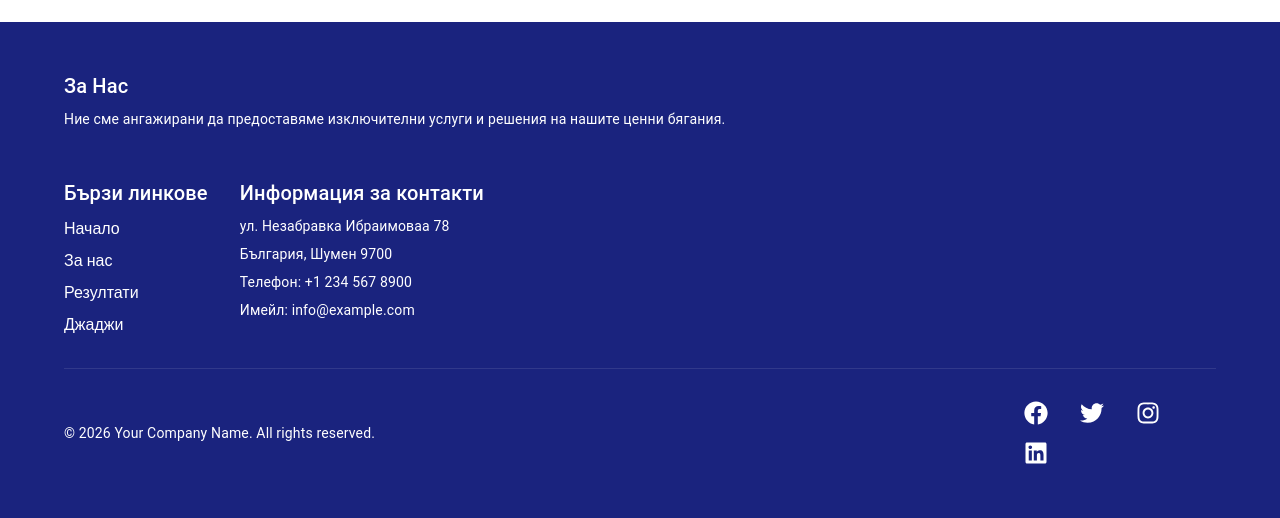
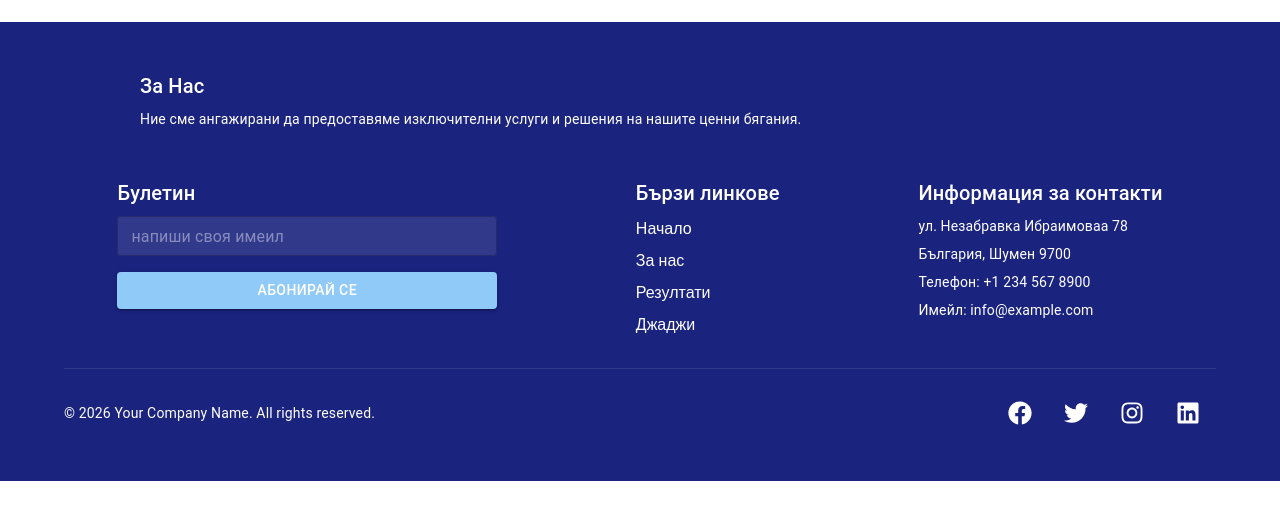
Before and after one commit to RadostinStAtanasov/ShumenEarlyRunners, a React (Vite) app in the folder frontend/: page / in a window 1280 px wide. Shown: the part 1221-1739 px from the top of the page. After the commit the page ends 1702 px from the top, so only its background shows below. Built offline with nearby package versions, Linux system fonts and the light colour scheme.

Commit message:
madara trail page repear and footer

```diff
--- a/frontend/src/assets/mainNavigation/Footer.jsx
+++ b/frontend/src/assets/mainNavigation/Footer.jsx
@@ -14,7 +14,7 @@ import {
 import { styled } from "@mui/system";
 import { FaFacebook, FaTwitter, FaInstagram, FaLinkedin } from "react-icons/fa";
 import { NavLink } from "react-router-dom";
-// import classes from "../mainNavigation/Footer.module.css";
+import classes from "../mainNavigation/Footer.module.css";
 
 const StyledFooter = styled("footer")(({ theme }) => ({
   backgroundColor: "#1a237e",
@@ -67,8 +67,8 @@ const Footer = () => {
   return (
     <StyledFooter>
       <Container maxWidth="lg">
-        <Grid container spacing={4}>
-          <Grid item xs={12} sm={6} md={3}>
+        <Grid container spacing={4} className={classes.fastLinks}>
+          <Grid item xs={12} sm={6} md={3} className={classes.forUs}>
             <Typography variant="h6" gutterBottom>
               За Нас
             </Typography>
@@ -76,6 +76,39 @@ const Footer = () => {
               Ние сме ангажирани да предоставяме изключителни услуги и решения
               на нашите ценни бягания.
             </Typography>
+          </Grid>
+          <Grid item xs={12} sm={6} md={3} className>
+            <Typography variant="h6" gutterBottom>
+              Булетин
+            </Typography>
+            <Box component="form" noValidate>
+              <TextField
+                fullWidth
+                size="small"
+                placeholder="напиши своя имеил"
+                value={email}
+                onChange={(e) => setEmail(e.target.value)}
+                sx={{
+                  backgroundColor: "rgba(255, 255, 255, 0.1)",
+                  borderRadius: 1,
+                  input: { color: "#fff" },
+                }}
+                aria-label="Newsletter subscription email input"
+              />
+              <Button
+                fullWidth
+                variant="contained"
+                sx={{
+                  mt: 2,
+                  backgroundColor: "#90caf9",
+                  "&:hover": { backgroundColor: "#42a5f5" },
+                }}
+                onClick={handleSubscribe}
+                aria-label="Subscribe to newsletter"
+              >
+                Абонирай се
+              </Button>
+            </Box>
           </Grid>
 
           <Grid item xs={12} sm={6} md={3}>
@@ -125,40 +158,6 @@ const Footer = () => {
               <Box>Имейл: info@example.com</Box>
             </Typography>
           </Grid>
-
-          {/* <Grid item xs={12} sm={6} md={3}>
-            <Typography variant="h6" gutterBottom>
-              Булетин
-            </Typography>
-            <Box component="form" noValidate>
-              <TextField
-                fullWidth
-                size="small"
-                placeholder="напиши своя имеил"
-                value={email}
-                onChange={(e) => setEmail(e.target.value)}
-                sx={{
-                  backgroundColor: "rgba(255, 255, 255, 0.1)",
-                  borderRadius: 1,
-                  input: { color: "#fff" },
-                }}
-                aria-label="Newsletter subscription email input"
-              />
-              <Button
-                fullWidth
-                variant="contained"
-                sx={{
-                  mt: 2,
-                  backgroundColor: "#90caf9",
-                  "&:hover": { backgroundColor: "#42a5f5" },
-                }}
-                onClick={handleSubscribe}
-                aria-label="Subscribe to newsletter"
-              >
-                Абонирай се
-              </Button>
-            </Box>
-          </Grid> */}
         </Grid>
 
         <Box
@@ -177,7 +176,7 @@ const Footer = () => {
             © {new Date().getFullYear()} Your Company Name. All rights reserved.
           </Typography>
 
-          <Box>
+          <Box className={classes.icons}>
             <SocialIcon
               aria-label="Visit our FaceBook page"
               onClick={() =>
--- a/frontend/src/assets/mainNavigation/Footer.module.css
+++ b/frontend/src/assets/mainNavigation/Footer.module.css
@@ -2,3 +2,12 @@
     height: 300px;
     margin-top: 50px;
 }
+
+.icons {
+    display: flex;
+}
+
+.fastLinks {
+    display: flex;
+    justify-content: space-around;
+}
--- a/frontend/src/assets/pages/Home.jsx
+++ b/frontend/src/assets/pages/Home.jsx
@@ -11,10 +11,12 @@ export default function HomePage() {
         <div className={classes.firstContainer}>
           <div className={classes.image}>
             <img className={classes.images} src={fiveKmImage} alt="" />
-            <Button variant="contained" className={classes.buttonFiveKm}>
-              Виж къде бягаме всяка събота 5км от 08:30 на Шуменското плато
-              Кликкк..!!!
-            </Button>
+            <a href="https://www.google.com/maps/dir//9700+%D0%A8%D1%83%D0%BC%D0%B5%D0%BD/@43.2576384,26.9221636,284m/data=!3m1!1e3!4m8!4m7!1m0!1m5!1m1!1s0x40a58af18efaf5d5:0xa60b88a05b941a9b!2m2!1d26.9229305!2d43.2618806?entry=ttu&g_ep=EgoyMDI2MDEwNy4wIKXMDSoASAFQAw%3D%3D">
+              <Button variant="contained" className={classes.buttonFiveKm}>
+                Виж къде бягаме всяка събота 5км от 08:30 на Шуменското плато
+                Кликкк..!!!
+              </Button>
+            </a>
           </div>
         </div>
         <div className={classes.NewsEventsContainer}>
--- a/frontend/src/assets/pages/Home.module.css
+++ b/frontend/src/assets/pages/Home.module.css
@@ -51,8 +51,8 @@
 
 h1 {
     text-align: center;
-  text-transform: uppercase;
-  color: #4CAF50;
+    text-transform: uppercase;
+    color: #4CAF50;
 }
 
 .textCenter {
--- a/frontend/src/assets/pages/MadaraTrail.jsx
+++ b/frontend/src/assets/pages/MadaraTrail.jsx
@@ -1,12 +1,15 @@
 import madaraPlato from "../images/madarskoto-plato.jpg";
+import classes from "../pages/MadaraTrail.module.css";
+import Button from "@mui/material/Button";
 
 export default function MadaraTrailPage() {
   return (
     <>
-      <div>Програма на събитието</div>
-      <div>
+      <div className={classes.mainContainer}>
         <img src={madaraPlato} alt="" />
+        <div className={classes.textContainer}>
           <h1>МАДАРА TRAIL 2026 - 05 април 2026 г.</h1>
+          <h2>Програма на събитието</h2>
           <h2>ОТТУКА ЗАПОЧВА БЪЛГАРИЯ! </h2>
           Скалният барелеф на Мадарския конник е известен по целия свят и не
           случайно е глобален символ на България. Мистичните гори и скалите
@@ -15,30 +18,36 @@ export default function MadaraTrailPage() {
           конници, препускали волно по тези земи.
           <h2>ГОТОВИ ЛИ СТЕ ДА НАДБЯГАТЕ КОННИКА?</h2>
           <p>
-          {" "}
             За първи път Shumen Early Runners организира трейл бягане по
-          уникалното Мадарско плато в три дистанции. Състезанието ще се проведе
-          на територията на общините Шумен и Каспичан.За малчуганите ще има
-          детско бягане в зоната на старта.{" "}
+            уникалното Мадарско плато в три дистанции. Състезанието ще се
+            проведе на територията на общините Шумен и Каспичан.За малчуганите
+            ще има детско бягане в зоната на старта.
           </p>
-        <strong>СТАРТ:</strong> 9 часа, пред кметството на с. Мадара,община
-        Шумен
-        <strong>ДИСТАНЦИИ: </strong>
+          <h3>СТАРТ:</h3> 9 часа, пред кметството на с. Мадара,община Шумен
+          <h3>ДИСТАНЦИИ: </h3>
           <span>
-          13 км. 410 D+ за бързина и удоволствие 21 км. 570D+ златната среда 30
-          км. 880 D+ истинско изпитание
+            13 км. 410 D+ за бързина и удоволствие 21 км. 570D+ златната среда
+            30 км. 880 D+ истинско изпитание
           </span>
-        <strong>ТРАСЕ:</strong> горски пътеки, скали, технични участъци.
-        Осигурени са подкрепителни пунктове.
-        <strong>РЕГИСТРАЦИЯ: </strong>
+          <h3>ТРАСЕ:</h3> горски пътеки, скали, технични участъци. Осигурени са
+          подкрепителни пунктове.
+          <h3>РЕГИСТРАЦИЯ: </h3>
           РАННА до 28 февруари 2026
           <span>13км - 20 евро 21км – 30 евро 30км – 35 евро </span>
           СТАНДАРТНА от 01 март до 25 март 2026
           <span>13км – 25 евро 20км – 35 евро 30км - 40 евро </span>
-        ЗАДЪЛЖИТЕЛНА ЕКИПИРОВКА ЗА ВСИЧКИ - ТРЕЙЛ ОБУВКИ ЗА БЯГАНЕ ЗАДЪЛЖИТЕЛНА
-        ЕКИПИРОВКА ЗА УЧАСТНИЦИТЕ НА 30 КМ. - съдове за вода с вместимост поне
-        500 мл., храна
-        <strong>КОНТАКТИ: earlyrunnerssh@gmail.com</strong>
+          <br />
+          <a href="https://tracksport.live/e/madara-trail-2026">
+            <Button variant="outlined" color="error">
+              Регистрация
+            </Button>
+          </a>
+          <br />
+          ЗАДЪЛЖИТЕЛНА ЕКИПИРОВКА ЗА ВСИЧКИ - ТРЕЙЛ ОБУВКИ ЗА БЯГАНЕ
+          ЗАДЪЛЖИТЕЛНА ЕКИПИРОВКА ЗА УЧАСТНИЦИТЕ НА 30 КМ. - съдове за вода с
+          вместимост поне 500 мл., храна
+          <span>КОНТАКТИ: earlyrunnerssh@gmail.com</span>
+        </div>
       </div>
     </>
   );
--- /dev/null
+++ b/frontend/src/assets/pages/MadaraTrail.module.css
@@ -0,0 +1,15 @@
+.mainContainer {
+    display: flex;
+    flex-direction: column;
+    align-items: center;
+    margin-top: 50px;
+    margin-bottom: 50px;
+}
+
+.textContainer {
+    display: flex;
+    flex-direction: column;
+    align-items: center;
+    width: 1200px;
+
+}
```
Lines whose indentation alone changed are shown as unchanged.
